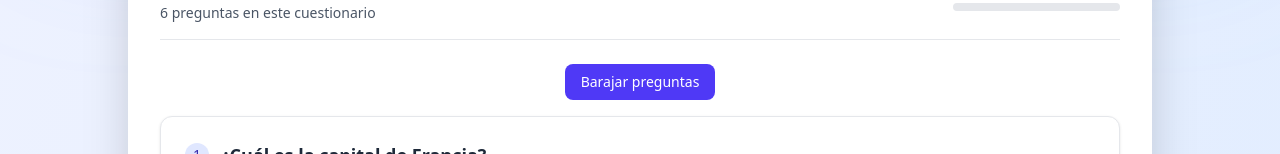
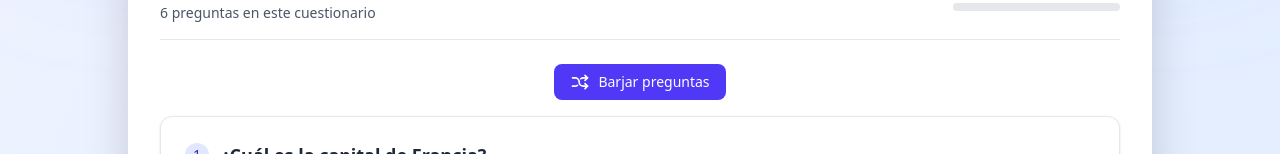
Before and after one commit to Joacohbc/study-builder, a React (Vite) app: page / in a window 1280 px wide. Shown: the part 328-482 px from the top of the page. Built offline with nearby package versions, Linux system fonts and the light colour scheme.

Commit message:
feat: Add ResetIcon and update ShuffleIcon in QuizTab for improved UI interaction

```diff
--- /dev/null
+++ b/src/icons/ResetIcon.jsx
@@ -0,0 +1,16 @@
+
+const ResetIcon = () => {
+    return (
+        <svg className='w-5'  viewBox="0 0 24 24"  fill="none"  stroke="currentColor"  stroke-width="2"  stroke-linecap="round"  stroke-linejoin="round">
+        <path stroke="none" d="M0 0h24v24H0z" fill="none"/>
+        <path d="M9 4.55a8 8 0 0 1 6 14.9m0 -4.45v5h5" />
+        <path d="M5.63 7.16l0 .01" />
+        <path d="M4.06 11l0 .01" />
+        <path d="M4.63 15.1l0 .01" />
+        <path d="M7.16 18.37l0 .01" />
+        <path d="M11 19.94l0 .01" />
+    </svg>
+    )
+}
+
+export default ResetIcon;
--- a/src/icons/ShuffleIcon.jsx
+++ b/src/icons/ShuffleIcon.jsx
@@ -1,12 +1,10 @@
 import React from 'react';
 
 const ShuffleIcon = () => (
-  <svg xmlns="http://www.w3.org/2000/svg" width="24" height="24" viewBox="0 0 24 24" fill="none" stroke="currentColor" strokeWidth="2" strokeLinecap="round" strokeLinejoin="round">
-    <polyline points="16 3 21 3 21 8"></polyline>
-    <line x1="4" y1="20" x2="21" y2="3"></line>
-    <polyline points="21 16 21 21 16 21"></polyline>
-    <line x1="15" y1="15" x2="21" y2="21"></line>
-    <line x1="4" y1="4" x2="9" y2="9"></line>
+  <svg className='w-5' viewBox="0 0 24 24" fill="none" stroke="currentColor" strokeWidth="2" strokeLinecap="round" strokeLinejoin="round">
+    <path stroke="none" d="M0 0h24v24H0z" fill="none"/><path d="M18 4l3 3l-3 3" /><path d="M18 20l3 -3l-3 -3" />
+    <path d="M3 7h3a5 5 0 0 1 5 5a5 5 0 0 0 5 5h5" />
+    <path d="M21 7h-5a4.978 4.978 0 0 0 -3 1m-4 8a4.984 4.984 0 0 1 -3 1h-3" />
   </svg>
 );
 
--- a/src/tabs/QuizTab.jsx
+++ b/src/tabs/QuizTab.jsx
@@ -7,6 +7,8 @@
 import QuizResults from '../components/quizz/QuizResults';
 import { useQuizProgress } from '../hooks/useQuizProgress';
 import CheckIcon from '../icons/CheckIcon';
+import ShuffleIcon from '../icons/ShuffleIcon';
+import ResetIcon from '../icons/ResetIcon';
 
 // Quiz Tab Component: Manages the quiz state, question rendering, and results
 const QuizTab = ({ onQuizComplete }) => {
@@ -176,15 +178,17 @@
             <div className="flex items-center justify-center space-x-4 my-4">
                 <button
                     onClick={handleShuffle}
-                    className="px-4 py-2 bg-indigo-600 text-white text-sm font-medium rounded-lg hover:bg-indigo-700 focus:outline-none focus:ring-2 focus:ring-offset-2 focus:ring-indigo-500 transition-colors duration-200"
+                    className="inline-flex gap-2 px-4 py-2 bg-indigo-600 text-white text-sm font-medium rounded-lg hover:bg-indigo-700 focus:outline-none focus:ring-2 focus:ring-offset-2 focus:ring-indigo-500 transition-all duration-200"
                 >
-                    Barajar preguntas
+                    <ShuffleIcon />
+                    Barjar preguntas
                 </button>
                 {!isInOriginalOrder && (
                     <button
                         onClick={handleResetOrder}
-                        className="px-4 py-2 bg-gray-600 text-white text-sm font-medium rounded-lg hover:bg-gray-700 focus:outline-none focus:ring-2 focus:ring-offset-2 focus:ring-gray-500 transition-colors duration-200"
+                        className="inline-flex gap-2 px-4 py-2 bg-gray-600 text-white text-sm font-medium rounded-lg hover:bg-gray-700 focus:outline-none focus:ring-2 focus:ring-offset-2 focus:ring-gray-500 transition-colors duration-200"
                     >
+                        <ResetIcon />
                         Orden original
                     </button>
                 )}
```
